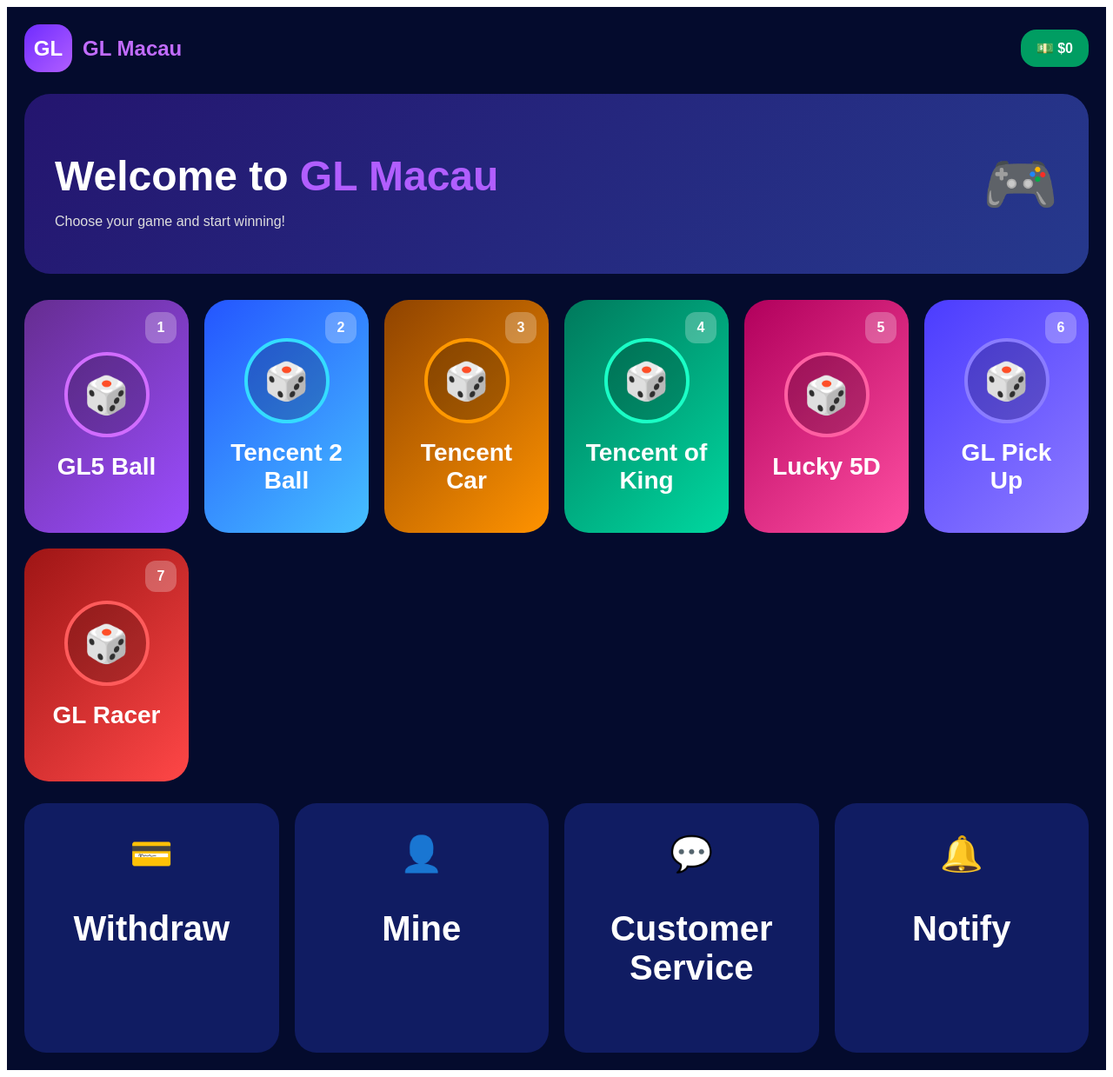
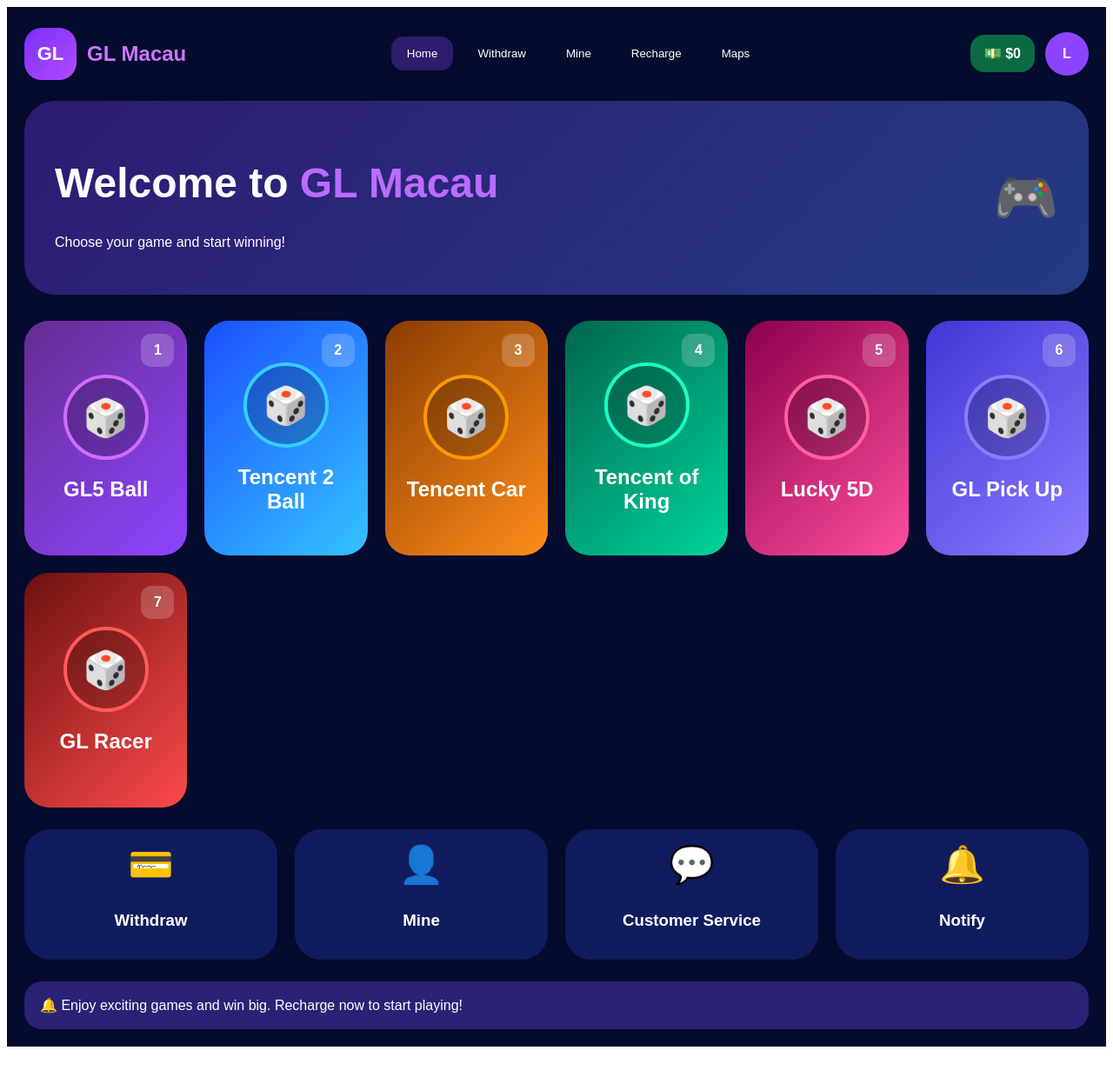
Before and after one commit to aurelgoh/glmacau, a Next.js app: page / in a window 1280 px wide. Shown: the whole page at 87% size. After the commit the page ends 1212 px from the top, so only its background shows below. Built offline with nearby package versions, Linux system fonts and the light colour scheme.

Commit message:
Update index.js

```diff
--- a/pages/index.js
+++ b/pages/index.js
@@ -6,45 +6,38 @@ export default function Home() {
   const games = [
     {
       title: "GL5 Ball",
-      color: "linear-gradient(135deg,#662D91,#9B4DFF)",
+      color: "linear-gradient(135deg,#662D91,#8E44FF)",
       number: 1,
-      border: "#d16cff",
     },
     {
       title: "Tencent 2 Ball",
-      color: "linear-gradient(135deg,#2455ff,#46c0ff)",
+      color: "linear-gradient(135deg,#1B4FFF,#34C3FF)",
       number: 2,
-      border: "#34dcff",
     },
     {
       title: "Tencent Car",
-      color: "linear-gradient(135deg,#8f4300,#ff9300)",
+      color: "linear-gradient(135deg,#8A3D00,#FF8C1A)",
       number: 3,
-      border: "#ff9800",
     },
     {
       title: "Tencent of King",
-      color: "linear-gradient(135deg,#00795c,#00d8a0)",
+      color: "linear-gradient(135deg,#00664D,#00D49C)",
       number: 4,
-      border: "#1affc6",
     },
     {
       title: "Lucky 5D",
-      color: "linear-gradient(135deg,#b1005c,#ff4fa2)",
+      color: "linear-gradient(135deg,#8B004B,#FF4F9D)",
       number: 5,
-      border: "#ff5fa2",
     },
     {
       title: "GL Pick Up",
-      color: "linear-gradient(135deg,#4b3cff,#8f7cff)",
+      color: "linear-gradient(135deg,#4136D6,#8B7CFF)",
       number: 6,
-      border: "#8a7cff",
     },
     {
       title: "GL Racer",
-      color: "linear-gradient(135deg,#9e1515,#ff4747)",
+      color: "linear-gradient(135deg,#6E1010,#FF4A4A)",
       number: 7,
-      border: "#ff5b5b",
     },
   ];
 
@@ -52,26 +45,45 @@ export default function Home() {
     <div style={styles.page}>
       {/* NAVBAR */}
       <div style={styles.navbar}>
-        <div style={styles.logoSection}>
+        <div style={styles.logoWrap}>
           <div style={styles.logo}>GL</div>
           <h2 style={styles.logoText}>GL Macau</h2>
         </div>
 
-        <div style={styles.balanceBox}>💵 $0</div>
+        <div style={styles.menu}>
+          {["Home", "Withdraw", "Mine", "Recharge", "Maps"].map((item) => (
+            <button
+              key={item}
+              onClick={() => setActive(item)}
+              style={{
+                ...styles.menuBtn,
+                background:
+                  active === item
+                    ? "rgba(142,68,255,0.3)"
+                    : "transparent",
+              }}
+            >
+              {item}
+            </button>
+          ))}
+        </div>
+
+        <div style={styles.profileWrap}>
+          <div style={styles.balance}>💵 $0</div>
+          <div style={styles.avatar}>L</div>
+        </div>
       </div>
 
-      {/* HERO */}
-      <div style={styles.hero}>
+      {/* WELCOME */}
+      <div style={styles.banner}>
         <div>
-          <h1 style={styles.heroTitle}>
-            Welcome to <span style={{ color: "#b15eff" }}>GL Macau</span>
+          <h1 style={styles.title}>
+            Welcome to <span style={styles.glText}>GL Macau</span>
           </h1>
-          <p style={styles.heroText}>
-            Choose your game and start winning!
-          </p>
+          <p>Choose your game and start winning!</p>
         </div>
 
-        <div style={styles.heroIcon}>🎮</div>
+        <div style={styles.controller}>🎮</div>
       </div>
 
       {/* GAME LIST */}
@@ -79,6 +91,7 @@ export default function Home() {
         {games.map((game) => (
           <div
             key={game.title}
+            onClick={() => alert(`${game.title} clicked`)}
             style={{
               ...styles.gameCard,
               background: game.color,
@@ -91,7 +104,20 @@ export default function Home() {
             <div
               style={{
                 ...styles.diceCircle,
-                border: `4px solid ${game.border}`,
+                borderColor:
+                  game.number === 1
+                    ? "#d16cff"
+                    : game.number === 2
+                    ? "#34cdff"
+                    : game.number === 3
+                    ? "#ff9800"
+                    : game.number === 4
+                    ? "#1affc6"
+                    : game.number === 5
+                    ? "#ff5fa2"
+                    : game.number === 6
+                    ? "#8a7cff"
+                    : "#ff5b5b",
               }}
             >
               🎲
@@ -104,27 +130,37 @@ export default function Home() {
         ))}
       </div>
 
-      {/* MENU */}
+      {/* MENU BOX */}
       <div style={styles.bottomGrid}>
-        <div style={styles.bottomCard}>
-          💳
-          <p>Withdraw</p>
-        </div>
+        {[
+          "Withdraw",
+          "Mine",
+          "Customer Service",
+          "Notify",
+        ].map((item) => (
+          <div
+            key={item}
+            onClick={() => alert(item)}
+            style={styles.bottomCard}
+          >
+            <div style={styles.bottomIcon}>
+              {item === "Withdraw"
+                ? "💳"
+                : item === "Mine"
+                ? "👤"
+                : item === "Customer Service"
+                ? "💬"
+                : "🔔"}
+            </div>
 
-        <div style={styles.bottomCard}>
-          👤
-          <p>Mine</p>
-        </div>
+            <h3>{item}</h3>
+          </div>
+        ))}
+      </div>
 
-        <div style={styles.bottomCard}>
-          💬
-          <p>Customer Service</p>
-        </div>
-
-        <div style={styles.bottomCard}>
-          🔔
-          <p>Notify</p>
-        </div>
+      <div style={styles.footer}>
+        🔔 Enjoy exciting games and win big.
+        Recharge now to start playing!
       </div>
     </div>
   );
@@ -143,132 +179,175 @@ const styles = {
     display: "flex",
     justifyContent: "space-between",
     alignItems: "center",
-    marginBottom: "25px",
     flexWrap: "wrap",
-    gap: "12px",
+    gap: "15px",
+    marginBottom: "20px",
   },
 
-  logoSection: {
+  logoWrap: {
     display: "flex",
     alignItems: "center",
     gap: "12px",
   },
 
   logo: {
-    width: "55px",
-    height: "55px",
-    borderRadius: "18px",
-    background: "linear-gradient(135deg,#6f2cff,#b15eff)",
+    width: "60px",
+    height: "60px",
+    borderRadius: "20px",
+    background:
+      "linear-gradient(135deg,#7b2ff7,#b14cff)",
     display: "flex",
+    justifyContent: "center",
     alignItems: "center",
-    justifyContent: "center",
     fontWeight: "bold",
-    fontSize: "24px",
+    fontSize: "22px",
   },
 
   logoText: {
-    color: "#c26cff",
-    margin: 0,
+    color: "#cc77ff",
   },
 
-  balanceBox: {
-    background: "#009d62",
+  menu: {
+    display: "flex",
+    gap: "10px",
+    flexWrap: "wrap",
+  },
+
+  menuBtn: {
+    border: "none",
+    color: "white",
     padding: "12px 18px",
-    borderRadius: "18px",
+    borderRadius: "14px",
+    cursor: "pointer",
+  },
+
+  profileWrap: {
+    display: "flex",
+    gap: "12px",
+    alignItems: "center",
+  },
+
+  balance: {
+    background: "#0c6a43",
+    padding: "12px 16px",
+    borderRadius: "16px",
     fontWeight: "bold",
   },
 
-  hero: {
+  avatar: {
+    width: "50px",
+    height: "50px",
+    borderRadius: "50%",
+    background: "#8E44FF",
+    display: "flex",
+    justifyContent: "center",
+    alignItems: "center",
+    fontWeight: "bold",
+  },
+
+  banner: {
     background:
-      "linear-gradient(135deg,#24156f,#26398d)",
-    borderRadius: "30px",
+      "linear-gradient(135deg,#2d1b73,#243b84)",
+    borderRadius: "35px",
     padding: "35px",
     display: "flex",
     justifyContent: "space-between",
     alignItems: "center",
     marginBottom: "30px",
-    flexWrap: "wrap",
-    gap: "20px",
   },
 
-  heroTitle: {
+  title: {
     fontSize: "48px",
-    marginBottom: "10px",
   },
 
-  heroText: {
-    color: "#ddd",
+  glText: {
+    color: "#bb6cff",
   },
 
-  heroIcon: {
-    fontSize: "70px",
+  controller: {
+    fontSize: "60px",
   },
 
   gamesGrid: {
     display: "grid",
     gridTemplateColumns:
-      "repeat(auto-fit, minmax(180px, 1fr))",
-    gap: "18px",
+      "repeat(auto-fit, minmax(180px,1fr))",
+    gap: "20px",
   },
 
   gameCard: {
     borderRadius: "28px",
-    padding: "24px",
-    textAlign: "center",
-    cursor: "pointer",
+    padding: "25px",
+    position: "relative",
     display: "flex",
     flexDirection: "column",
+    justifyContent: "center",
     alignItems: "center",
-    position: "relative",
+    cursor: "pointer",
     minHeight: "220px",
-    justifyContent: "center",
   },
 
   diceCircle: {
     width: "90px",
     height: "90px",
     borderRadius: "50%",
+    border: "4px solid",
     display: "flex",
     justifyContent: "center",
     alignItems: "center",
     fontSize: "42px",
     background: "rgba(0,0,0,0.2)",
-    marginBottom: "18px",
+    marginBottom: "20px",
   },
 
   gameTitle: {
     fontWeight: "bold",
-    fontSize: "28px",
+    fontSize: "24px",
+    textAlign: "center",
   },
 
   numberBadge: {
     position: "absolute",
-    top: "14px",
-    right: "14px",
-    width: "36px",
-    height: "36px",
+    top: "15px",
+    right: "15px",
+    width: "38px",
+    height: "38px",
     borderRadius: "12px",
-    background: "rgba(255,255,255,0.25)",
+    background: "rgba(255,255,255,0.2)",
     display: "flex",
+    justifyContent: "center",
     alignItems: "center",
-    justifyContent: "center",
     fontWeight: "bold",
   },
 
   bottomGrid: {
+    marginTop: "25px",
     display: "grid",
     gridTemplateColumns:
-      "repeat(auto-fit, minmax(180px, 1fr))",
-    gap: "18px",
-    marginTop: "25px",
+      "repeat(auto-fit, minmax(180px,1fr))",
+    gap: "20px",
   },
 
   bottomCard: {
-    background: "#101c62",
-    borderRadius: "25px",
-    padding: "35px",
-    textAlign: "center",
-    fontSize: "40px",
-    fontWeight: "bold",
+    background: "#101c5d",
+    borderRadius: "30px",
+    minHeight: "150px",
+    display: "flex",
+    flexDirection: "column",
+    justifyContent: "center",
+    alignItems: "center",
+    cursor: "pointer",
+  },
+
+  bottomIcon: {
+    fontSize: "42px",
+    marginBottom: "10px",
+  },
+
+  footer: {
+    marginTop: "25px",
+    background: "#2a2375",
+    padding: "18px",
+    borderRadius: "20px",
   },
 };
```
